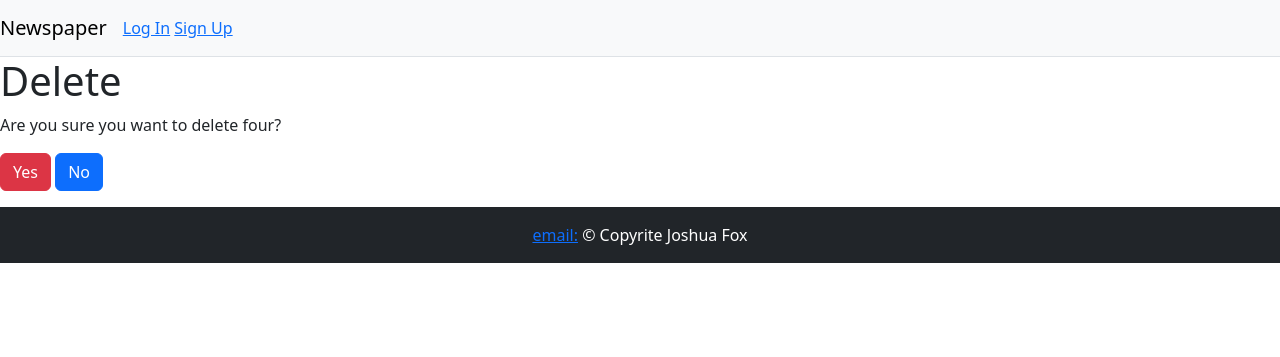
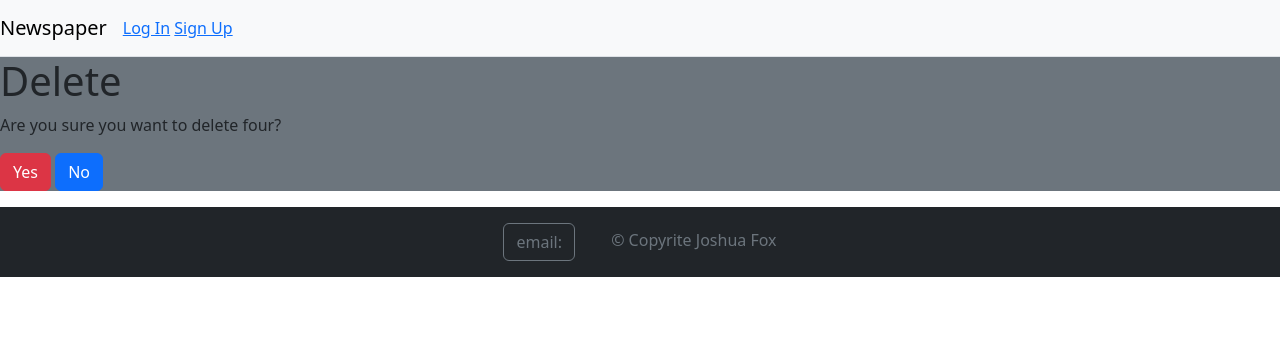
Before and after one commit to joshuaPhong/myProject, a Django app: page /articles/delete/4/ in a window 1280 px wide. Shown: the top 357 px of the page. Run offline with Django 4.2, Linux system fonts and the light colour scheme; data comes from the database, SQL or seed files in the repository; some libraries are stand-ins or nearby versions.

Commit message:
background and secondary colours

```diff
--- a/templates/pages/base.html
+++ b/templates/pages/base.html
@@ -16,9 +16,9 @@
 <body>
 
 
-<header>
+<header class="m-0 p-0">
     {# Bootstrap navbar #}
-    <nav class="navbar navbar-expand-lg bg-body-tertiary bg-dark border-bottom">
+    <nav class="navbar navbar-expand-lg bg-body-tertiary bg-dark border-bottom text-light">
 
         <a class="navbar-brand" href="{% url 'home' %}">Newspaper</a>
 
@@ -68,12 +68,12 @@
 </header>
 
 
-<main>
+<main class="bg-secondary m-0">
     {% block content %}
 
     {% endblock content %}
 </main>
-<footer>
+<footer class=" bg-dark m-0 p-0">
     {% block footer %}
 
     {% endblock footer %}
@@ -81,8 +81,9 @@
     <div class="container-fluid bg-dark text-white text-center p-3">
         <div class="row">
             <div class="col">
-                <p class="d-inline "><a href="mailto:klx2044@yahoo.com">email:</a></p>
-                <p class="d-inline ">&copy Copyrite Joshua Fox</p>
+                <p class="d-inline p-3 "><a class="btn btn-outline-secondary text-decoration-none"
+                                            href="mailto:klx2044@yahoo.com">email:</a></p>
+                <p class="d-inline p-3 text-secondary ">&copy Copyrite Joshua Fox</p>
             </div>
         </div>
     </div>
```
